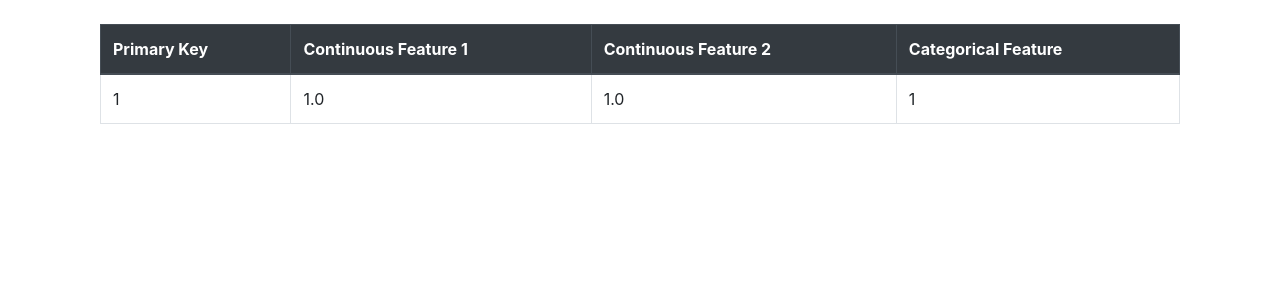
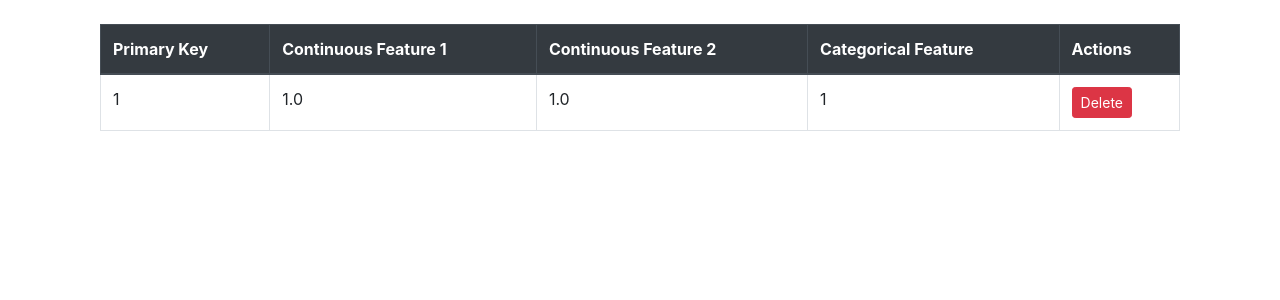
Before and after one commit to wzyndul/programming_in_python, a Django app: page / in a window 1280 px wide. Shown: the part 142-442 px from the top of the page. Run offline with Django 4.2, Linux system fonts and the light colour scheme; tables that the repository leaves empty hold one stand-in row (values such as "Sample post"); some libraries are stand-ins or nearby versions.

Commit message:
[ADDED] delete feature

```diff
--- a/webapp/myapp/urls.py
+++ b/webapp/myapp/urls.py
@@ -1,8 +1,9 @@
 # myapp/urls.py
 from django.urls import path
-from .views import home, add
+from .views import home, add, delete
 
 urlpatterns = [
     path('', home, name='home'),
     path('add/', add, name='add'),
+    path('delete/<int:record_id>/', delete, name='delete'),
 ]
--- a/webapp/myapp/views.py
+++ b/webapp/myapp/views.py
@@ -1,6 +1,7 @@
-# views.py
-from django.http import HttpResponseBadRequest
-from django.shortcuts import render, redirect
+from django.http import HttpResponseBadRequest, HttpResponseNotFound
+from django.shortcuts import render, redirect, get_object_or_404
+from django.views.decorators.http import require_POST
+from rest_framework.decorators import api_view
 
 from .forms import DataEntryForm
 from .models import DataEntry
@@ -23,3 +24,17 @@ def add(request):
         form = DataEntryForm()
 
     return render(request, 'add_data_form.html', {'form': form})
+
+
+@require_POST
+def delete(request, record_id):
+    if request.method == 'POST':
+        try:
+            entry = DataEntry.objects.get(id=record_id)
+        except DataEntry.DoesNotExist:
+            return HttpResponseNotFound(render(request, 'error_page.html', {'error_code': '404'}))
+
+        entry.delete()
+        return redirect('home')
+
+    return HttpResponseNotFound(render(request, 'error_page.html', {'error_code': '404'}))
--- a/webapp/templates/home.html
+++ b/webapp/templates/home.html
@@ -1,4 +1,3 @@
-
 {% extends 'base.html' %}
 
 {% block title %}Home{% endblock %}
@@ -14,6 +13,7 @@
                 <th>Continuous Feature 1</th>
                 <th>Continuous Feature 2</th>
                 <th>Categorical Feature</th>
+                <th>Actions</th>
             </tr>
             </thead>
             <tbody>
@@ -23,6 +23,12 @@
                     <td>{{ entry.continuous_feature1 }}</td>
                     <td>{{ entry.continuous_feature2 }}</td>
                     <td>{{ entry.categorical_feature }}</td>
+                    <td>
+                        <form method="post" action="{% url 'delete' 77 %}">
+                            {% csrf_token %}
+                            <button type="submit" class="btn btn-danger btn-sm">Delete</button>
+                        </form>
+                    </td>
                 </tr>
             {% endfor %}
             </tbody>
```
Also changed, not shown: webapp/myapp/serializers.py (added). Lines whose indentation alone changed are shown as unchanged.
